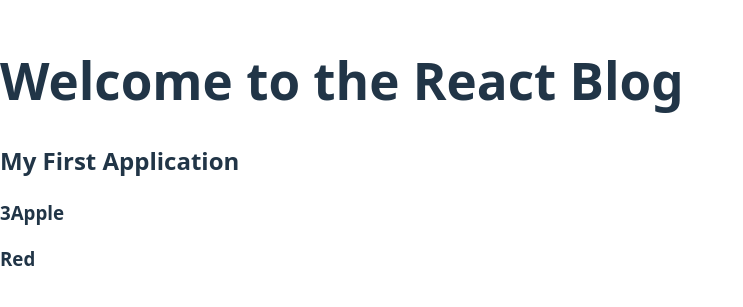
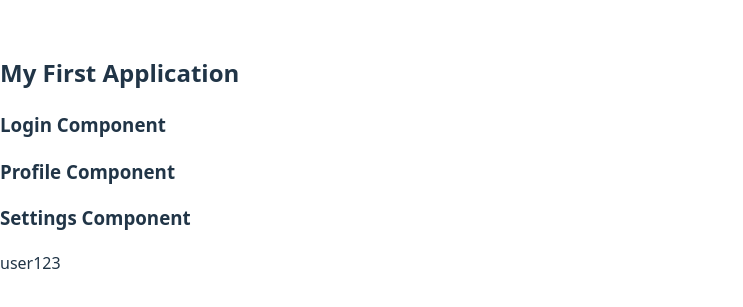
Before and after one commit to bibhusprasad/026_reactjs_tutorial_youtube, a React (Vite) app in the folder react-blog/: page / in a window 1280 px wide. Shown: the part 245-552 px from the top of the page, without its empty margins (0-743 px from the left). Built offline with nearby package versions, Linux system fonts and the light colour scheme.

Commit message:
03 Import and Export

```diff
--- a/react-blog/src/App.jsx
+++ b/react-blog/src/App.jsx
@@ -1,28 +1,21 @@
-import Header from "./Header";
+
+//default import
+import Login from "./UserComponent";
+//multiple named imports
+import { Profile, Settings, UserKey } from "./UserComponent";
 
 function App() {
   return (
     <>
-      <Header />
       <div>
         <h2>My First Application</h2>
-        <Fruit />
-        <Color />
+        <Login />
+        <Profile />
+        <Settings />
+        {UserKey}
       </div>
     </>
   )
 }
 
-function Fruit() {
-  return(
-    <h3>3Apple</h3>
-  )
-}
-
-function Color() {
-  return(
-    <h3>Red</h3>
-  )
-}
-
 export default App;
--- a/react-blog/src/Header.jsx
+++ /dev/null
@@ -1,12 +0,0 @@
-
-function Header() {
-    return (
-    <>
-        <div>
-            <h1>Welcome to the React Blog</h1>
-        </div>
-    </>
-    )
-}
-
-export default Header;
--- /dev/null
+++ b/react-blog/src/UserComponent.jsx
@@ -0,0 +1,27 @@
+
+function Login() {
+    return (
+        <h3>Login Component</h3>
+    )
+}
+
+// Exporting the Login component as default
+export default Login;
+
+// Named export for Profile component
+export function Profile() {
+    return (
+        <h3>Profile Component</h3>
+    )
+}
+
+function Settings() {
+    return (
+        <h3>Settings Component</h3>
+    )
+}
+
+const UserKey = "user123";
+
+//Multiple named exports
+export { Settings, UserKey };
```
Also changed, not shown: 1 other file (tests, documents, lock files or other folders).
